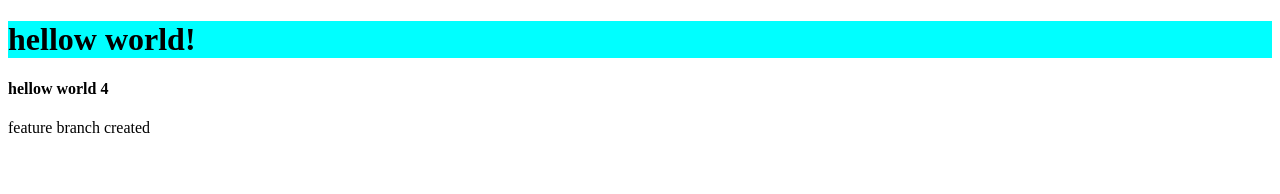
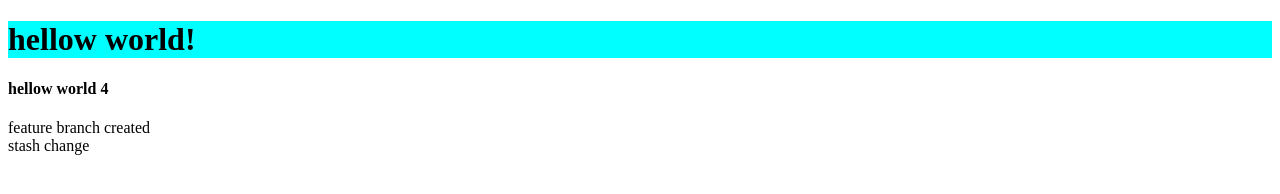
Before and after one commit to SAKSHAMGARG21/git_hub_ruf_project, a plain HTML site: page index.html in a window 1280 px wide. Drawn offline with Linux system fonts and the light colour scheme.

Commit message:
stash1 commit

```diff
--- a/index.html
+++ b/index.html
@@ -10,5 +10,6 @@
     <h1>hellow world!</h1>
     <h4>hellow world 4</h4>
     <div class="newbranch">feature branch created</div>
+    <div class="newbranch">stash change</div>
 </body>
 </html>
```
